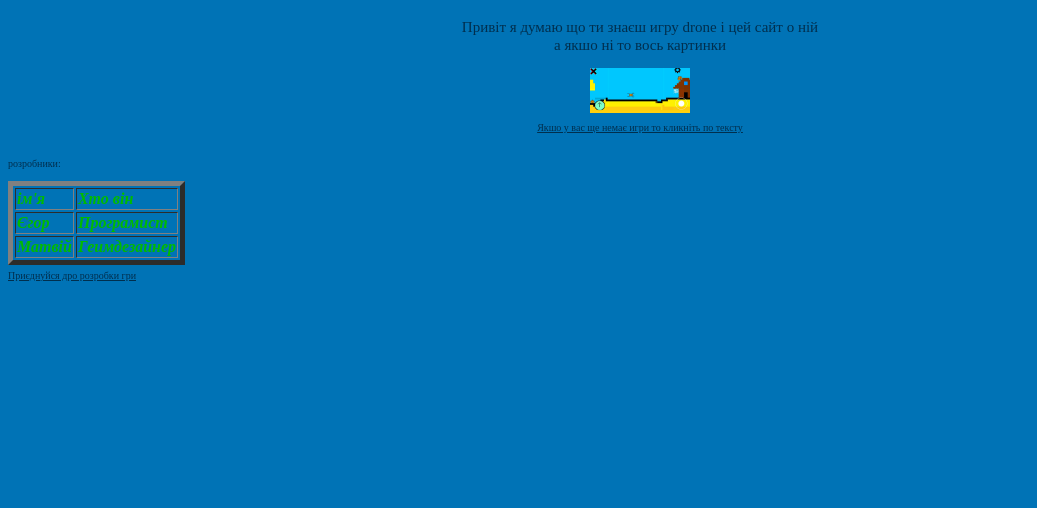
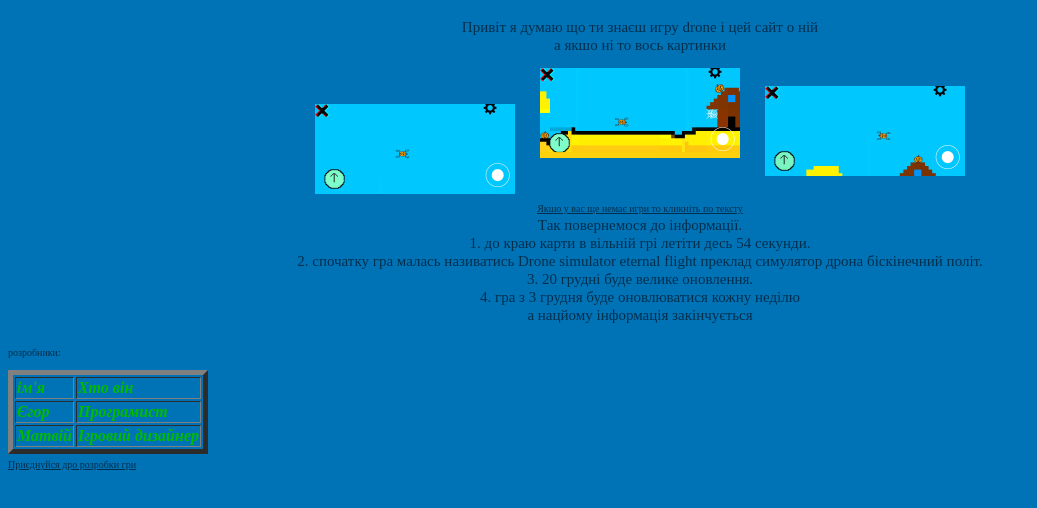
Before and after one commit to MrYouTuber1th/DroneGame, a plain HTML site: page index.html in a window 1280 px wide. Shown: the part 38-546 px from the top of the page, without its empty margins (0-1037 px from the left). Drawn offline with Linux system fonts and the light colour scheme.

Commit message:
Update index.html

```diff
--- a/index.html
+++ b/index.html
@@ -8,8 +8,16 @@
     <center><h1>Drone</h1></center>
     <center><p1>Привіт я думаю що ти знаєш игру drone і цей сайт о ній<br> а якшо ні то вось картинки</p1></center>
     <div><img src="3.png" width="20px"></div>
-    <center><img src="2.jpg" width="100px"></center>
+    <center><img src="2.jpg" width="200px"></center>
+    <center><img src="1.jpg" width="200px" style="margin-top: -90px; margin-right: -450px;"></center>
+    <center><img src="0.jpg" width="200px" style="margin-top: -80px; margin-right: 450px;"></center>
     <center><a href="https://drive.google.com/file/d/1Qc6-zRtq0uSo7WK6PPizeF1wcs_BCjUD/view?usp=drive_link">Якшо у вас ще немає игри то кликніть по тексту</a></center>
+    <center><p1>Так повернемося до інформації.<br>
+                1. до краю карти в вільній грі летіти десь 54 секунди.<br>
+                2. спочатку гра малась називатись Drone simulator eternal flight преклад симулятор дрона біскінечний політ.<br>
+                3. 20 грудні буде велике оновлення.<br>
+                4. гра з 3 грудня буде оновлюватися кожну неділю<br>
+                                а нацйому інформація закінчується</p1></center>
     <p2><br>розробники:</p2>
     <table border="5">
         <tr>
@@ -22,7 +30,7 @@
         </tr>
         <tr>
           <td>Матвій</td>
-          <td>Геимдезайнер</td>
+          <td>Ігровий дизайнер</td>
         </tr>
     </table>
     <a href="https://t.me/JaverHeyDrone">Приєднуйся дро розробки гри</a2>
```
